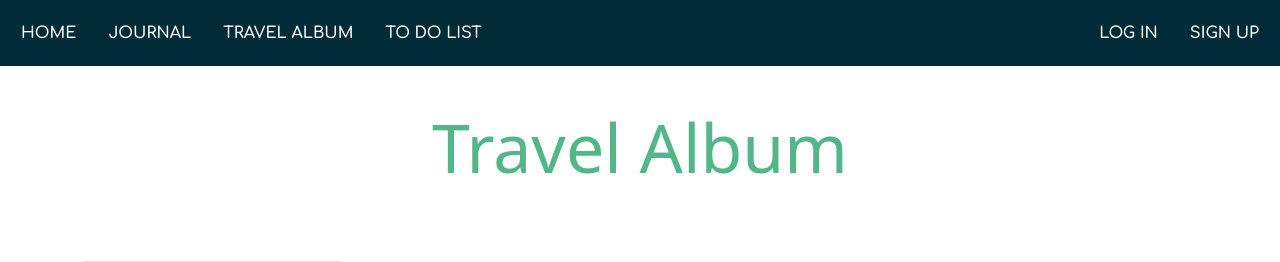
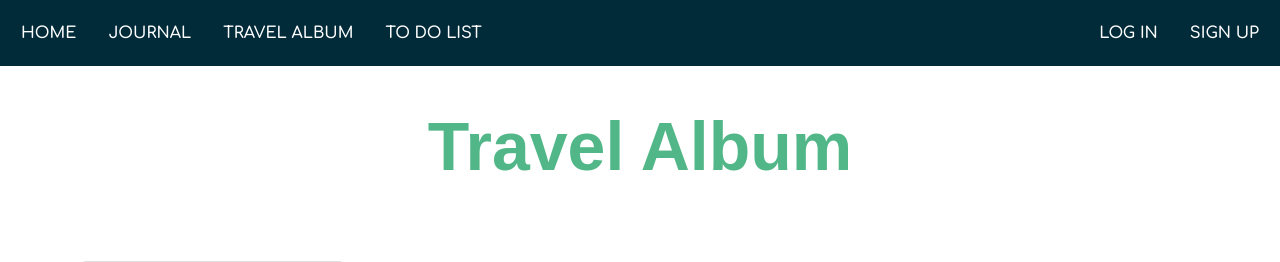
Before and after one commit to JoannaBragiel/TravelBlog, a Django app: page /album/ in a window 1280 px wide. Shown: the top 262 px of the page. Run offline with Django 3.2, Linux system fonts and the light colour scheme; data comes from the database, SQL or seed files in the repository; parts of the project's set-up code (start-up, migrations or seed data) failed here and were passed over.

Commit message:
Update album_index.html

```diff
--- a/album/templates/album/album_index.html
+++ b/album/templates/album/album_index.html
@@ -5,12 +5,13 @@
 
 <style>
 h1{
+    font-family: 'Questrial', sans-serif;
     color: #52b788;
     text-align: center;
     padding: 25px;
     margin-top: 15px;
     font-size: 68px;
-    font-weight: 500;
+    font-weight: bold;
 }
 
 .card{
```
